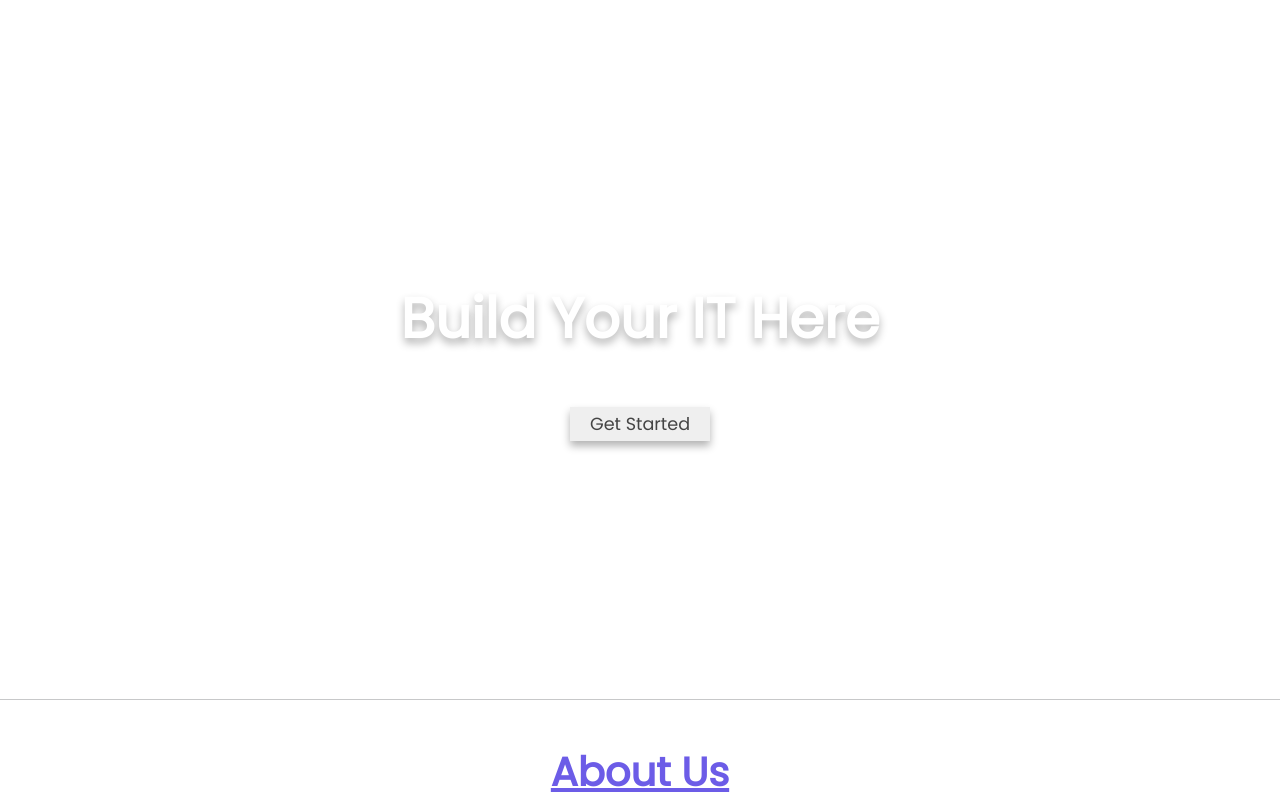
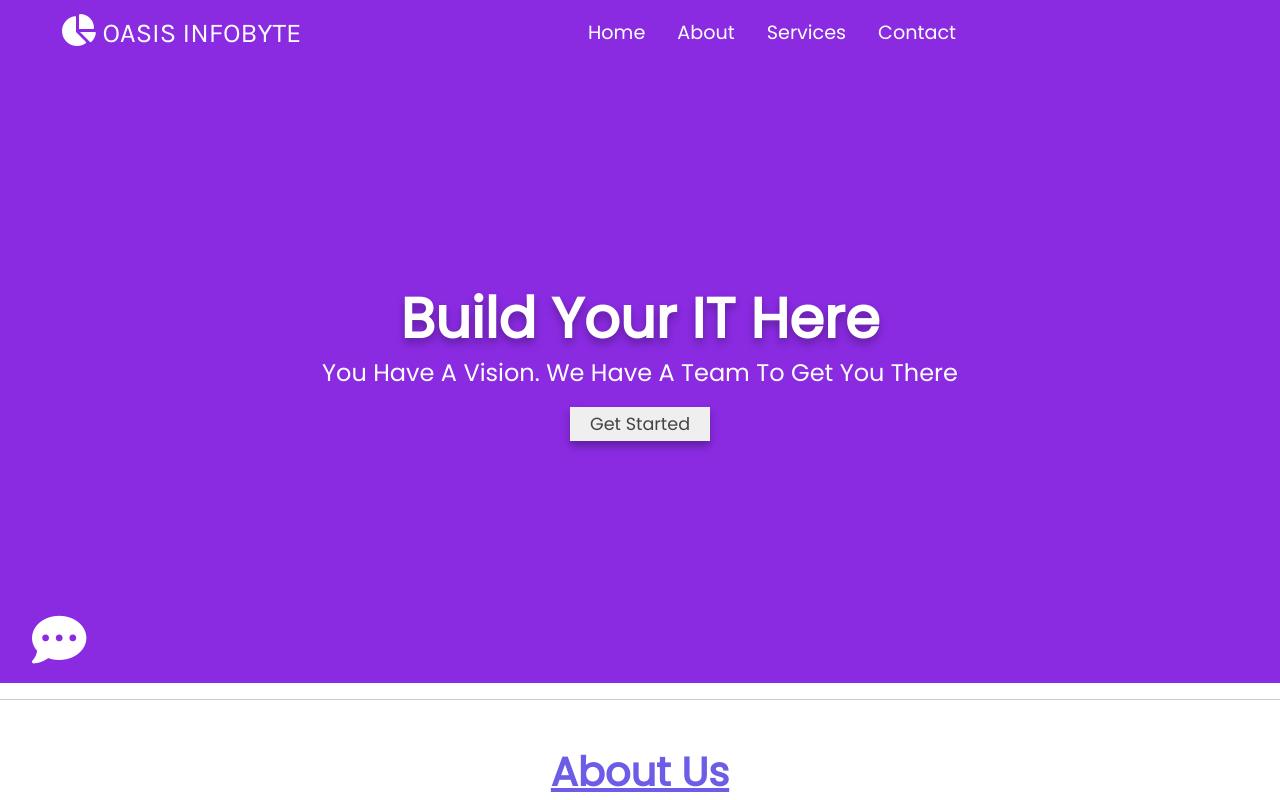
Before and after one commit to Virendra-94/OIBGRIP, a plain HTML site: page index.html in a window 1280 px wide. Shown: the top 800 px of the page. Drawn offline with nearby package versions, Linux system fonts and the light colour scheme.

Commit message:
Update style.css

```diff
--- a/style.css
+++ b/style.css
@@ -6,21 +6,19 @@
     font-family: 'Poppins', sans-serif;
 }
 
-/*.homepage {
+.homepage {
 
     background-color: blueviolet;
-    width: 100%;
-    height: auto;
+
 
 }
 
-@media (max-width: 1281px) {
+/*@media (max-width: 1281px) {
     .homepage {
-        width: 100%;
-        height: auto;
+
     }
-}*/
-
+}
+*/
 .navbar {
     margin-left: 3rem;
     margin-right: 0rem;
```
